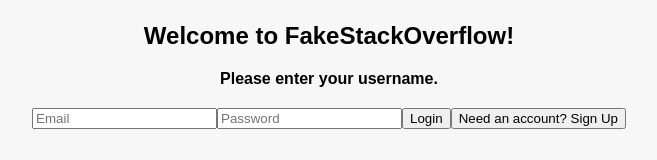
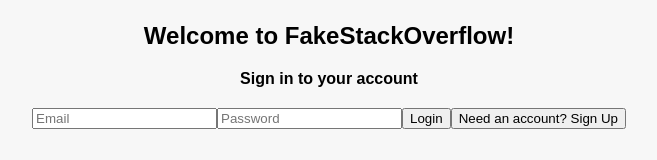
Before and after one commit to p3rciv3l/null_pointer, a React (Create React App) app in the folder client/: page / in a window 1280 px wide. Shown: the part 333-493 px from the top of the page, without its empty margins (311-968 px from the left). Built offline with nearby package versions, Linux system fonts and the light colour scheme; no server answers.

Commit message:
Added automatic navigation after successful auth

```diff
--- a/client/src/components/login/index.tsx
+++ b/client/src/components/login/index.tsx
@@ -1,6 +1,6 @@
 import './index.css';
-import useLogin from '../../hooks/useLogin';
 import React, { useState } from 'react';
+import { useNavigate } from 'react-router-dom';
 import useLoginContext from '../../hooks/useLoginContext';
 
 /**
@@ -12,17 +12,23 @@ const Login = () => {
   const [password, setPassword] = useState('');
   const [username, setUsername] = useState('');
   const [isSignUp, setIsSignUp] = useState(false);
+  const [error, setError] = useState('');
   const { login, signUp } = useLoginContext();
+  const navigate = useNavigate();
 
   const handleSubmit = async (e: React.FormEvent) => {
     e.preventDefault();
+    setError('');
+
     try {
       if (isSignUp) {
         await signUp(email, password, username);
       } else {
         await login(email, password);
       }
+      navigate('/home');
     } catch (error) {
+      setError('Authentication failed. Please try again.');
       console.error('Authentication error:', error);
     }
   };
@@ -30,7 +36,8 @@ const Login = () => {
   return (
     <div className='container'>
       <h2>Welcome to FakeStackOverflow!</h2>
-      <h4>Please enter your username.</h4>
+      <h4>{isSignUp ? 'Create an account' : 'Sign in to your account'}</h4>
+      {error && <div className="error-message">{error}</div>}
       <form onSubmit={handleSubmit}>
         <input
           type='email'
```
